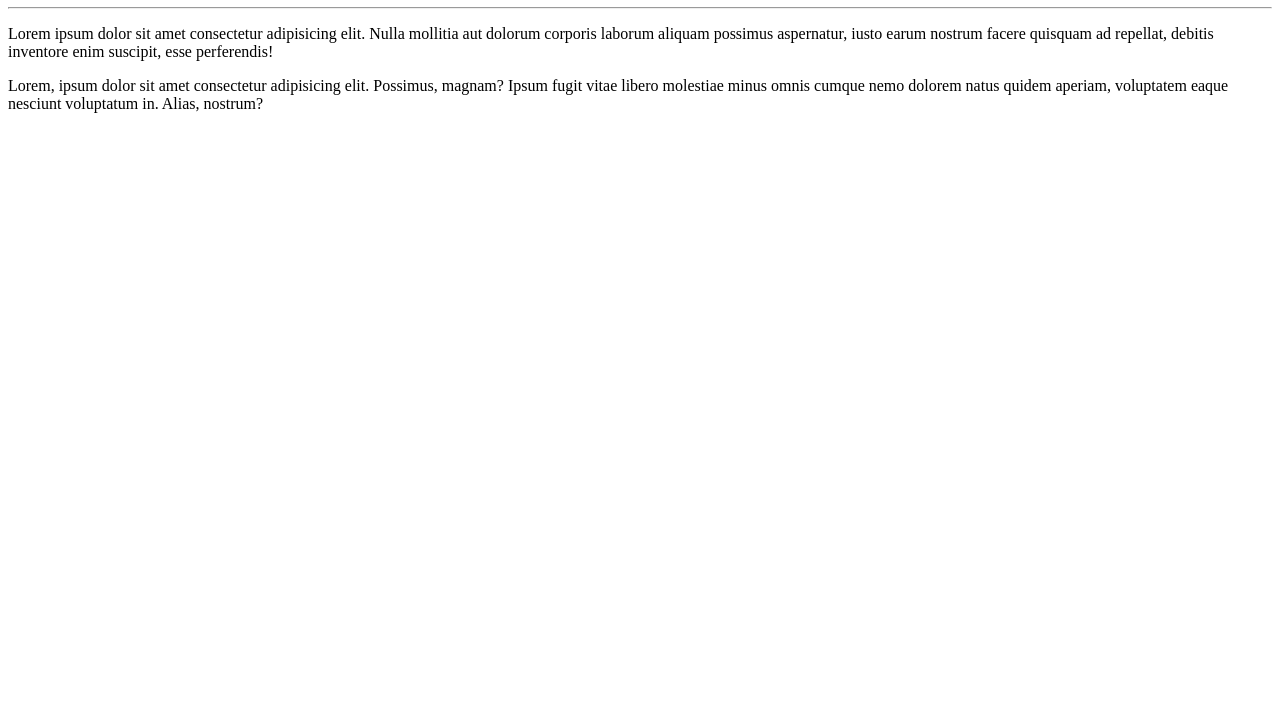
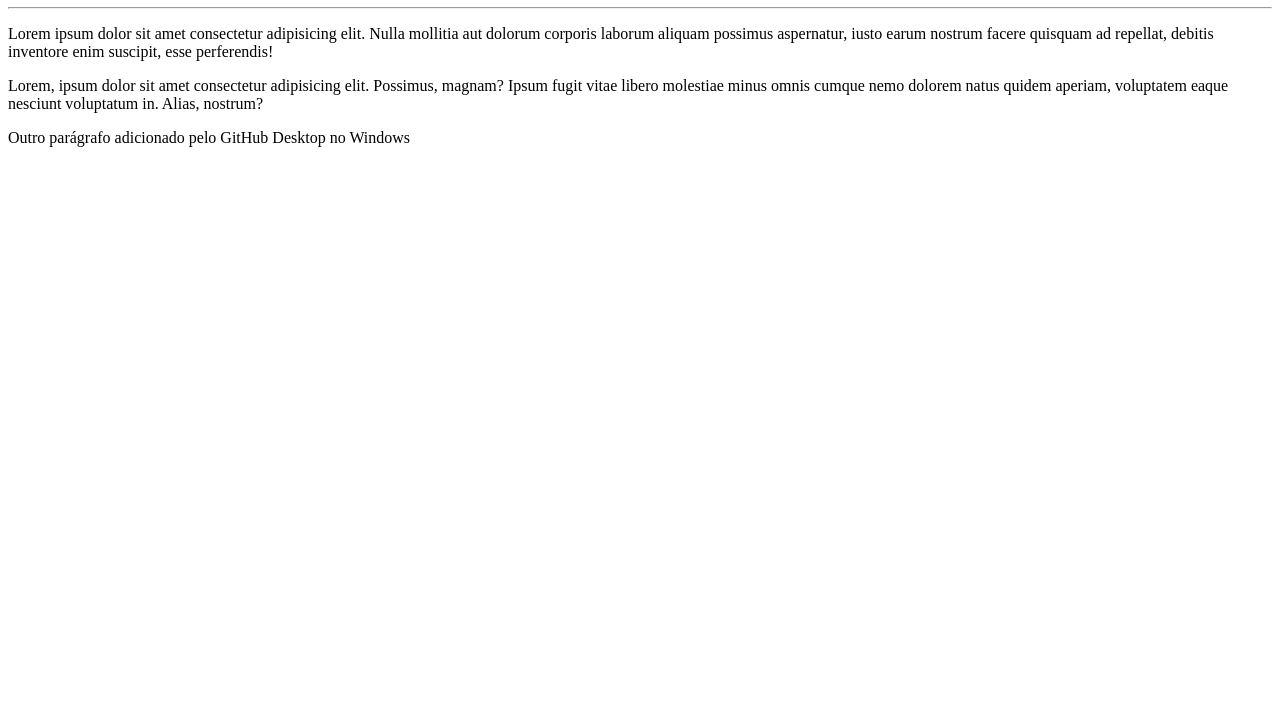
Before and after one commit to AndreFaccio03/Ola-Mundo, a plain HTML site: page site-exemplo/index.html in a window 1280 px wide. Shown: the part 73-800 px from the top of the page. Drawn offline with Linux system fonts and the light colour scheme.

Commit message:
Outra alteração no parágrafo

```diff
--- a/site-exemplo/index.html
+++ b/site-exemplo/index.html
@@ -11,5 +11,7 @@
     <p>Lorem ipsum dolor sit amet consectetur adipisicing elit. Nulla mollitia aut dolorum corporis laborum aliquam possimus aspernatur, iusto earum nostrum facere quisquam ad repellat, debitis inventore enim suscipit, esse perferendis!</p>
 
     <p>Lorem, ipsum dolor sit amet consectetur adipisicing elit. Possimus, magnam? Ipsum fugit vitae libero molestiae minus omnis cumque nemo dolorem natus quidem aperiam, voluptatem eaque nesciunt voluptatum in. Alias, nostrum?</p>
+
+    <p>Outro parágrafo adicionado pelo GitHub Desktop no Windows</p>
 </body>
 </html>
```
